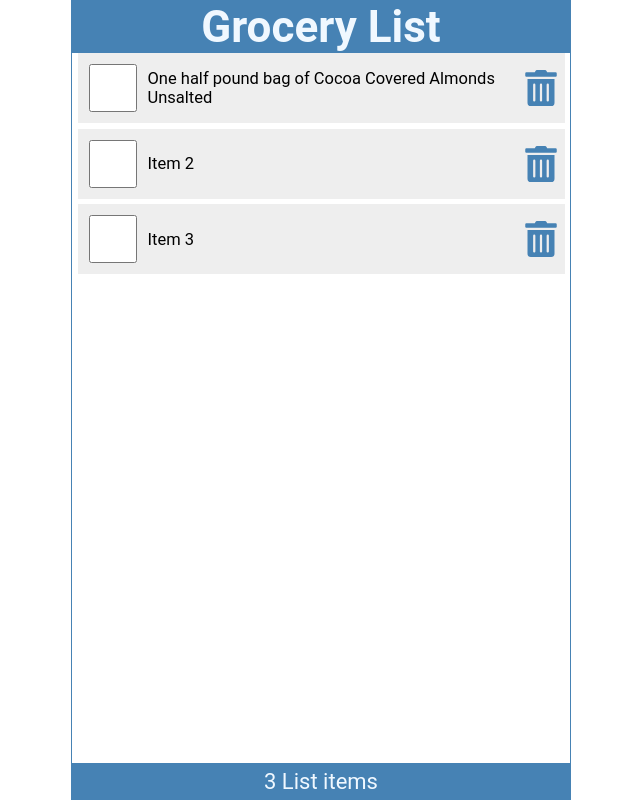
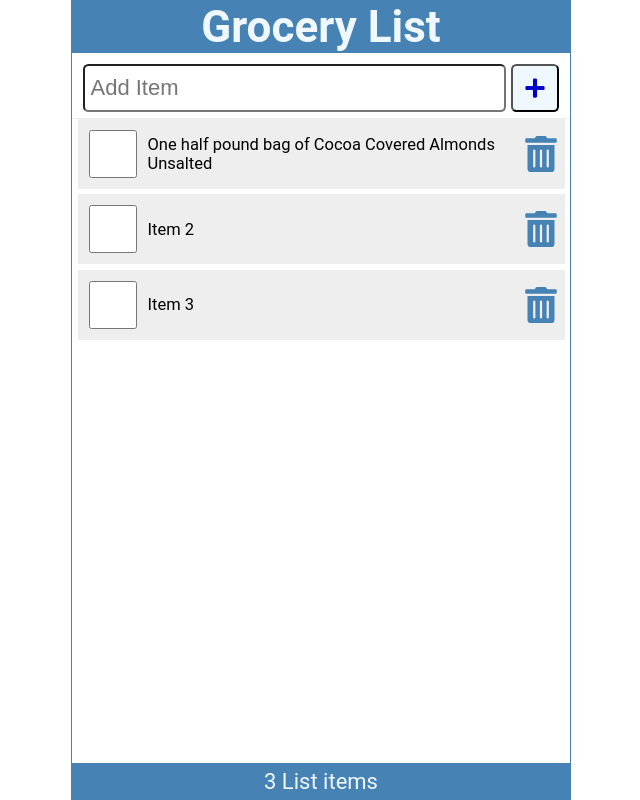
Before and after one commit to JackBergin/learning-react, a React (Create React App) app in the folder 01tut/: page / in a window 1280 px wide. Shown: the whole page, without its empty margins (319-959 px from the left). Built offline with nearby package versions, Linux system fonts and the light colour scheme.

Commit message:
Controlled component inputs

```diff
--- /dev/null
+++ b/01tut/src/AddItem.js
@@ -0,0 +1,25 @@
+import React from 'react'
+import { FaPlus } from 'react-icons/fa';
+
+const AddItem = () => {
+  return (
+    <form className='addForm'>
+        <label htmlFor='addItem'>Add Item</label>
+        <input
+            autoFocus
+            id='addItem'
+            type='text'
+            placeholder='Add Item'
+            required
+        />
+        <button
+            type='submit'
+            aria-label='Add Item'
+        >
+            <FaPlus/>
+        </button>
+    </form>
+  )
+}
+
+export default AddItem
--- a/01tut/src/App.js
+++ b/01tut/src/App.js
@@ -2,6 +2,7 @@
 import Content from './Content'
 import Footer from './Footer'
 import { useState } from 'react'
+import AddItem from './AddItem';
 
 function App() {
   const [items, setItems] = useState([
@@ -38,6 +39,7 @@
   return (
     <div className="App">
       <Header title="Grocery List"/>
+      <AddItem/>
       <Content
         items={items}
         handleCheck={handleCheck}
--- a/01tut/src/index.css
+++ b/01tut/src/index.css
@@ -117,3 +117,71 @@
   color: red;
   outline: none;
 }
+
+
+.addForm {
+  width: 100%;
+  display: flex;
+  justify-content: flex-start;
+  margin: 0.5rem 0 0;
+  padding: 0 0.5rem 0.25rem;
+  border-bottom: 1px solid #eee;
+}
+
+.addForm label {
+  position: absolute;
+  left: -99999px;
+}
+
+.addForm input[type='text'] {
+  flex-grow: 1;
+  max-width: calc(100% - 50px);
+  min-height: 48px;
+  font-size: 1rem;
+  padding: 0.25rem;
+  border-radius: 0.25rem;
+  margin-right: 0.25rem;
+  outline: none;
+}
+
+button {
+  height: 48px;
+  min-width: 48px;
+  border-radius: 0.25rem;
+  padding: 0.5rem;
+  font-size: 1rem;
+  background-color: aliceblue;
+  color: mediumblue;
+  cursor: pointer;
+}
+
+button:focus,
+button:hover {
+  color: white;
+  background-color: limegreen;
+  outline: none;
+}
+
+.searchForm {
+  width: 100%;
+  display: flex;
+  justify-content: flex-start;
+  margin: 0.25rem 0 0;
+  padding: 0 0.5rem 0.25rem;
+  border-bottom: 1px solid #eee;
+}
+
+.searchForm label {
+  position: absolute;
+  left: -99999px;
+}
+
+.searchForm input[type='text'] {
+  flex-grow: 1;
+  max-width: 100%;
+  min-height: 48px;
+  font-size: 1rem;
+  padding: 0.25rem;
+  border-radius: 0.25rem;
+  outline: none;
+}
```
